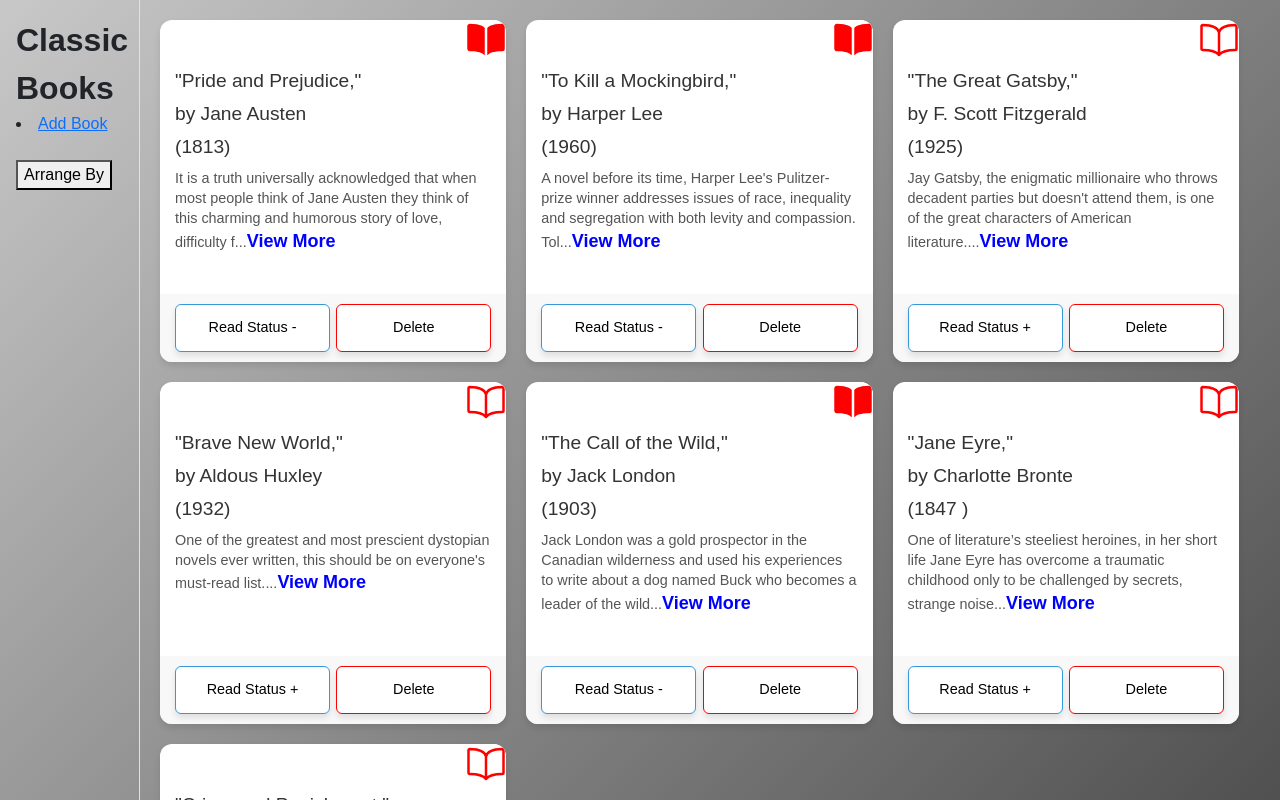
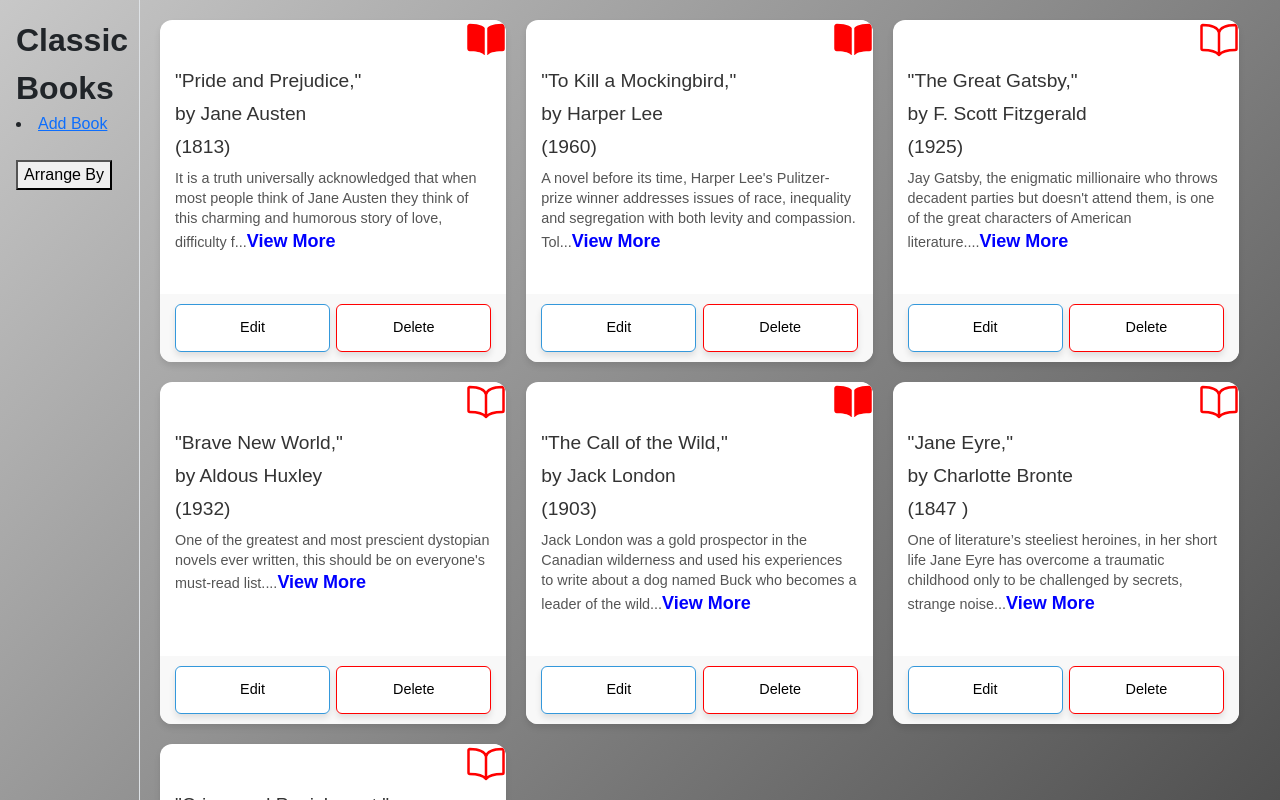
Before and after one commit to KarenIreneRogers/classic-books-app, a React (Vite) app: page / in a window 1280 px wide. Shown: the top 800 px of the page. Built offline with nearby package versions, Linux system fonts and the light colour scheme.

Commit message:
delete book function works

```diff
--- a/src/App.tsx
+++ b/src/App.tsx
@@ -17,7 +17,6 @@ function App() {
   // The addBook function is a handler function to add a new book
   // to the books state.  It will be passed down to the Sidebar
   // component where the actual adding will be called for with a button click.
-
   const addBook = () => {
     // For now, create a new book here to be added each time.
     // Eventually, a form will be used to allow the user to input
@@ -40,7 +39,15 @@ function App() {
     // Use setBooksState to update the books array
     setBooksState((prevBooks) => [newBook, ...prevBooks]);
   }
-
+// The delete book function will actually happen in the BookCard component, so define it hear and pass it down.
+const deleteBook = (bookId: string) => {
+  // Use the setBooksState function to update the books array
+  setBooksState((prevBooks) => {
+    // filter out the book which matches the id.
+    // This makes a new array with all of the books except the one to be deleted.
+    return prevBooks.filter((book) => book.id !== bookId);
+  });
+};
 
 
   return (
@@ -48,7 +55,7 @@ function App() {
   <div className="d-flex flex-row vh-100 " id="app-container">
     <Sidebar onAddBook={addBook}/>
     <div className="d-flex flex-grow-1 flex-column ">
-      <BookList books={booksState}/>
+      <BookList books={booksState} onDeleteBook={deleteBook}/>
     </div>
   </div>
 </>
--- a/src/components/books/BookCard.tsx
+++ b/src/components/books/BookCard.tsx
@@ -7,10 +7,13 @@ import { IoBookOutline } from "react-icons/io5";
 
 interface BookCardProps {
   book: Book;
+  onDeleteBook: (bookId: string) => void;
 }
 
 const BookCard: React.FC<BookCardProps> = ({
-  book: {title, authorFirst, authorLast, description, read, pubDate }
+  book: {id,title, authorFirst, authorLast, description,
+    read, pubDate },
+  onDeleteBook,
 }) => {
 
 
@@ -32,9 +35,13 @@ const BookCard: React.FC<BookCardProps> = ({
         </p>
       </div>
       <div className="book-footer">
-        <button className="edit-btn">
-          {read ? "Read Status -" : "Read Status +"}</button>
-        <button className="delete-btn">Delete</button>
+        <button className="edit-btn">Edit</button>
+        <button
+          className="delete-btn"
+          onClick={() => onDeleteBook(id)}
+        >
+          Delete
+        </button>
       </div>
     </div>
   );
--- a/src/components/books/BookList.tsx
+++ b/src/components/books/BookList.tsx
@@ -5,12 +5,13 @@ import BookCard from "./BookCard"
 
 type BookListProps = {
   books: Book[];
+  onDeleteBook: (bookId: string) => void;
 }
- const BookList: FC<BookListProps> = ({ books}) => {
+ const BookList: FC<BookListProps> = ({ books, onDeleteBook}) => {
   return (
     <div id="books" className="book-list">
       {books?.map((book) => (
-        <BookCard key = {book.id} book={book} />
+        <BookCard key = {book.id} book={book} onDeleteBook={onDeleteBook} />
       ))}
 
     </div>
```
